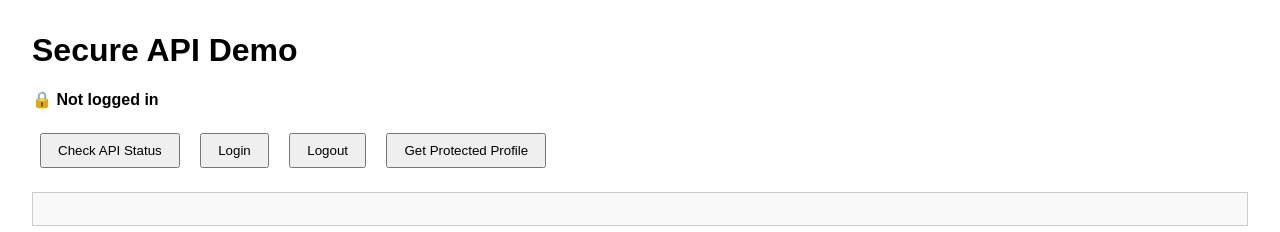
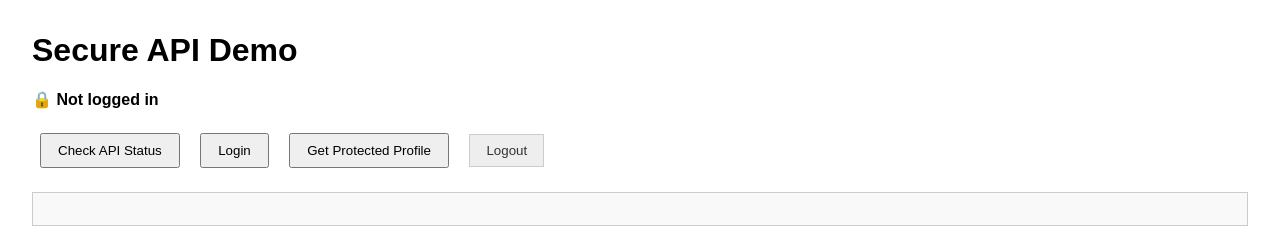
Before and after one commit to dzillo1/secure-api-demo, a website: page client/index.html in a window 1280 px wide. Drawn offline with Linux system fonts and the light colour scheme.

Commit message:
edits button placement

```diff
--- a/client/index.html
+++ b/client/index.html
@@ -6,16 +6,11 @@
   <style>
     body { font-family: Arial, sans-serif; margin: 2rem; }
     button { margin: 0.5rem; padding: 0.5rem 1rem; }
-    #output {
-      margin-top: 1rem;
-      padding: 1rem;
-      border: 1px solid #ccc;
-      background: #f9f9f9;
-      white-space: pre-wrap;
-    }
+    #output {margin-top: 1rem; padding: 1rem; border: 1px solid #ccc; background: #f9f9f9; white-space: pre-wrap;}
     .success { color: green; }
     .error { color: red; }
     #authStatus { margin-bottom: 1rem; font-weight: bold; }
+    #logout { background: #eee; color: #333; border: 1px solid #ccc; }
   </style>
 </head>
 <body>
@@ -25,8 +20,8 @@
 
   <button id="checkStatus">Check API Status</button>
   <button id="login">Login</button>
+  <button id="profile">Get Protected Profile</button>
   <button id="logout">Logout</button>
-  <button id="profile">Get Protected Profile</button>
 
   <pre id="output"></pre>
 
```
